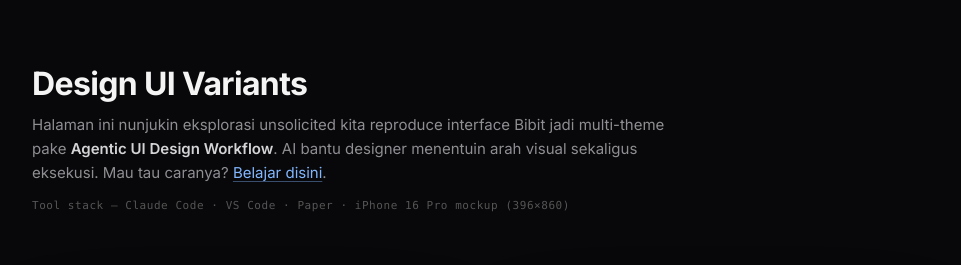
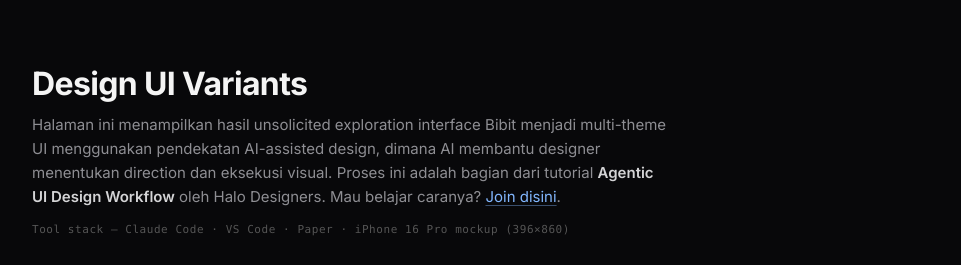
Before and after one commit to arwasil/bibit-ui-variants, a plain HTML site: page index.html in a window 1280 px wide. Shown: the top 265 px of the page, without its empty margins (158-1119 px from the left). Drawn offline with nearby package versions, Linux system fonts and the light colour scheme.

Commit message:
Rewrite page-head description (Halo Designers framing)

```diff
--- a/index.html
+++ b/index.html
@@ -2627,7 +2627,7 @@
 <body>
   <header class="page-head">
     <h1>Design UI Variants</h1>
-    <p>Halaman ini nunjukin eksplorasi unsolicited kita reproduce interface Bibit jadi multi-theme pake <strong>Agentic UI Design Workflow</strong>. AI bantu designer menentuin arah visual sekaligus eksekusi. Mau tau caranya? <a href="https://t.me/channelhalodesigners" target="_blank" rel="noopener">Belajar disini</a>.</p>
+    <p>Halaman ini menampilkan hasil unsolicited exploration interface Bibit menjadi multi-theme UI menggunakan pendekatan AI-assisted design, dimana AI membantu designer menentukan direction dan eksekusi visual. Proses ini adalah bagian dari tutorial <strong>Agentic UI Design Workflow</strong> oleh Halo Designers. Mau belajar caranya? <a href="https://t.me/channelhalodesigners" target="_blank" rel="noopener">Join disini</a>.</p>
     <div class="meta">Tool stack — Claude Code · VS Code · Paper · iPhone 16 Pro mockup (396×860)</div>
   </header>
 
```
